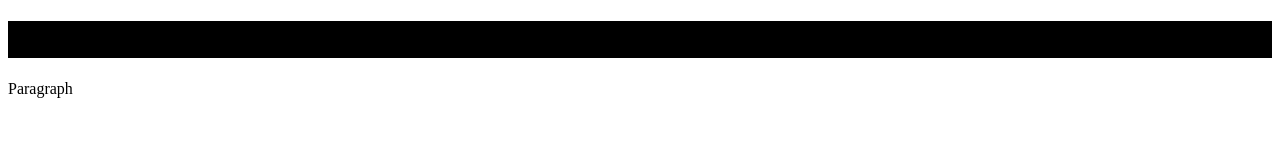
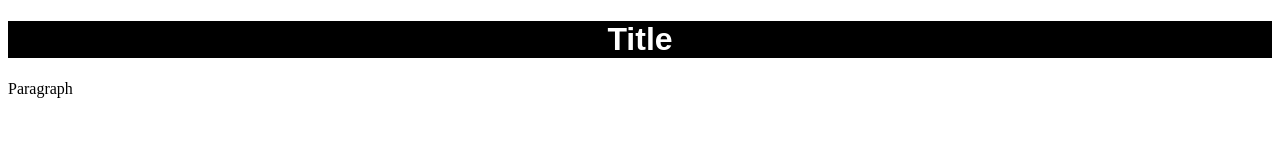
Before and after one commit to mattkauffman/Matt-Kauffman-JOUR352, a plain HTML site: page styled-text.html in a window 1280 px wide. Drawn offline with Linux system fonts and the light colour scheme.

Commit message:
Update styled-text.html

```diff
--- a/styled-text.html
+++ b/styled-text.html
@@ -5,11 +5,8 @@
 </head>
 
 <body>
-    <h1 style="background-color:black;"
-        style="color:white;"
-        style="font-family:Arial;"
-        style="font-size:30;"
-        style="text-align:center;">
+    <h1 style="background-color:black; color:white; font-family:Arial;font-size:30;
+               text-align:center;">
         Title
     </h1>
     <p>Paragraph</p>
```
